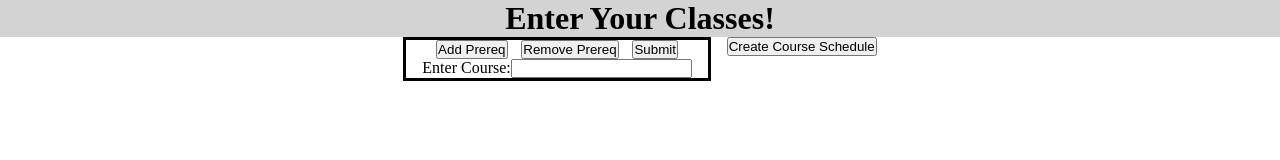
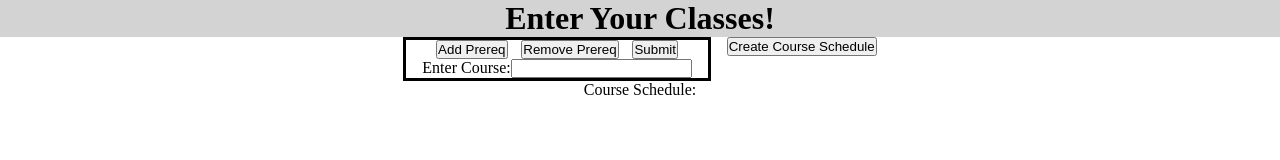
Before and after one commit to AlexanderLevinQU/class_planner, a React (Create React App) app: page / in a window 1280 px wide. Shown: the top 160 px of the page. Built offline with nearby package versions, Linux system fonts and the light colour scheme.

Commit message:
added cards to project as well as some style updates need to style cards and make everything look nicer and do a refactor

```diff
--- a/package.json
+++ b/package.json
@@ -3,6 +3,7 @@
   "version": "0.1.0",
   "private": true,
   "dependencies": {
+    "@material-ui/core": "^4.12.3",
     "@testing-library/jest-dom": "^5.11.4",
     "@testing-library/react": "^11.1.0",
     "@testing-library/user-event": "^12.1.10",
--- a/src/components/App.js
+++ b/src/components/App.js
@@ -1,13 +1,30 @@
-import React, {useState} from 'react';
+import React, {useEffect, useState} from 'react';
 import Header from "./Header";
 import formStyle from "./components-styles/courseform.css"
 import listStyle from "./components-styles/liststyle.css"
 import appStyles from "./components-styles/appStyles.css"
+import { Card, CardContent } from '@material-ui/core';
 import {TopologicalSort, CreateCourseGraph, CheckIfGraphCyclical, GetDistinctCourses} from "./ClassSchedulingUtils"
 
 function App(){
   const [courses, setCourses] = useState([]);
   const [preReqList, setPreReqList] = useState([]);
+  const [courseSchedule, setCourseSchedule] = useState([]);
+  const [semesters, setSemesters] = useState([]);
+
+  useEffect(()=>{
+    const newSemesters = [];
+    let i,j, temporary, chunk = 5;
+    for (i = 0,j = courseSchedule.length; i < j; i += chunk) {
+        temporary = courseSchedule.slice(i, i + chunk);
+        newSemesters.push(temporary);
+    }
+    setSemesters(newSemesters);
+  }, [courseSchedule])
+
+  useEffect(()=>{
+    console.log(semesters);
+  }, [semesters]);
 
   function handleCourses(event){
     event.preventDefault();
@@ -66,36 +83,25 @@ function App(){
       distinctCourses.forEach(value=>{
         visited[value] = false;
       });
-      const stack = []
+      const newCourseSchedule = []
       for(const course of distinctCourses){
         if(visited[course] === false){
-          TopologicalSort(course,visited,courseGraph,stack);
+          TopologicalSort(course,visited,courseGraph,newCourseSchedule);
         }
       }
-      console.log(stack);
+      setCourseSchedule(newCourseSchedule);
+
     }
   }
 
+
   return (
-    <div className="App">
+    <div>
       <Header />
       <div style={appStyles}
         className="appContainer">
-        <div
-            style={listStyle}
-            className="listContainer">
-            <div>
-              <button onClick={createClassSchedule}>Create Course Schedule</button>
-            </div>
-              {courses.map((course,index) => {
-                return <div
-                  key={index}>
-                    Course: {course['course']}
-                    {' '}
-                    PreReqs: {course['prereq']}
-                </div>;
-              })}
-        </div>
+        <div style={appStyles}
+        className="appListAndFormContainer">
           <div
             style={appStyles}
             className="appFormContainer">
@@ -127,6 +133,37 @@ function App(){
               })}
             </form>
           </div>
+          <div
+              style={listStyle}
+              className="listContainer">
+              <div>
+                <button onClick={createClassSchedule}>Create Course Schedule</button>
+              </div>
+                {courses.map((course,index) => {
+                  return <div
+                    key={index}>
+                      Course: {course['course']}
+                      {' '}
+                      PreReqs: {course['prereq']}
+                  </div>;
+                })}
+          </div>
+        </div>
+        <div>
+          Course Schedule:
+        </div>
+        <div
+          style={appStyles}
+          className='appCourseScheduleContainer'>
+            {semesters.map((semester,index) => {
+                  return <Card
+                    key={index}>
+                      <CardContent>
+                        {semester}
+                      </CardContent>
+                  </Card>;
+                })}
+        </div>
       </div>
     </div>
  );
--- a/src/components/ClassSchedulingUtils.js
+++ b/src/components/ClassSchedulingUtils.js
@@ -16,7 +16,6 @@ export function CreateCourseGraph(courseList){
 export function TopologicalSort(v,visited,graph, stack) {
   visited[v] = true;
   for(const i of graph[v]){
-    console.log(i);
     if(visited[i] === false){
       TopologicalSort(i,visited,graph, stack);
     }
--- a/src/components/components-styles/appStyles.css
+++ b/src/components/components-styles/appStyles.css
@@ -1,12 +1,27 @@
+.appContainer{
+    display: flex;
+    justify-content: center;
+    flex-direction: column;
+    align-items: center;
+}
+
 .appFormContainer {
     display: flex;
     justify-content: center;
     margin-right: 1rem;
 }
 
-.appContainer {
+.appListAndFormContainer {
     display: flex;
     justify-content:center;
-    flex-direction: row-reverse;
+    flex-direction: row;
     align-items: flex-start;
 }
+
+.appCourseScheduleContainer {
+    display: flex;
+    justify-content: center;
+    flex-direction:row;
+    flex-wrap: wrap;
+    align-items: flex-start;
+}
```
Also changed, not shown: 1 other file (tests, documents, lock files or other folders). Lines whose indentation alone changed are shown as unchanged.
